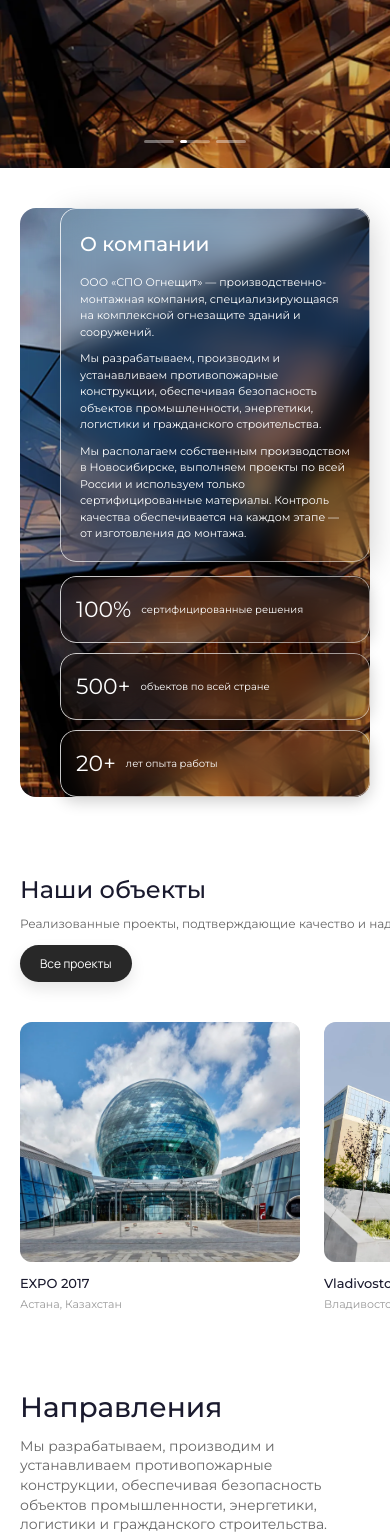
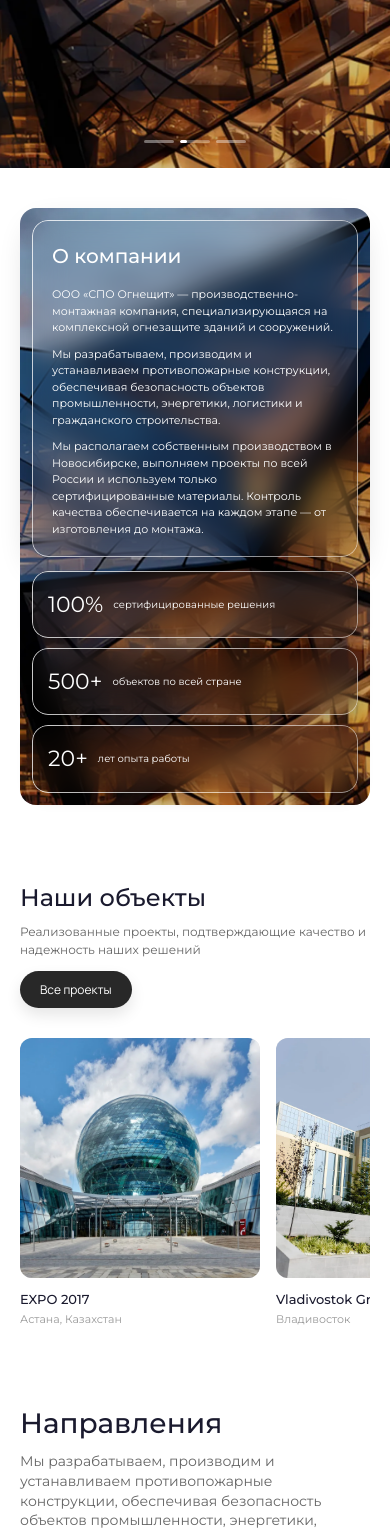
Before and after one commit to WWork777/ogneshit, a Next.js app: page / in a window 390 px wide. Shown: the part 432-1967 px from the top of the page. Built offline with nearby package versions, Linux system fonts and the light colour scheme.

Commit message:
Maybe last version

```diff
--- a/src/components/About/About.module.scss
+++ b/src/components/About/About.module.scss
@@ -22,14 +22,37 @@ $font: var(--font-montserrat);
 
 .container {
   margin: 0 auto;
-  padding: 0;
-  padding-left: 40px;
+  padding: 40px;
   position: relative;
   min-height: 750px;
   display: flex;
   align-items: center;
-  justify-content: flex-start;
+  justify-content: center;
   gap: 40px;
+  max-width: 1600px; // Ограничиваем максимальную ширину для больших экранов
+
+  // Ноутбуки (1200px - 1400px)
+  @media (min-width: 1201px) and (max-width: 1400px) {
+    padding: 40px 60px;
+  }
+
+  // Ноутбуки 1440px (1401px - 1600px)
+  @media (min-width: 1401px) and (max-width: 1600px) {
+    padding: 40px 70px;
+  }
+
+  // Большие ноутбуки (1600px - 1919px)
+  @media (min-width: 1601px) and (max-width: 1919px) {
+    padding: 40px 80px;
+  }
+
+  // Обычные ПК (1920px+)
+  @media (min-width: 1920px) {
+    padding: 40px 40px 40px 40px;
+    padding-left: 40px; // Возвращаем карточки к левой части
+    justify-content: flex-start; // Возвращаем карточки к левой части
+    max-width: none; // Убираем ограничение ширины для больших экранов
+  }
 }
 
 .backgroundImage {
@@ -178,6 +201,40 @@ $font: var(--font-montserrat);
   font-family: $font;
   text-align: left;
   flex: 1;
+  word-wrap: break-word;
+  overflow-wrap: break-word;
+  white-space: normal;
+  min-width: 0; // Позволяет flex-элементу сжиматься меньше своего контента
+}
+
+// Ноутбуки 1440px (1401px - 1600px)
+@media (min-width: 1401px) and (max-width: 1600px) {
+  .container {
+    gap: 35px;
+  }
+
+  .contentCard {
+    padding: 50px;
+    max-width: 700px;
+  }
+
+  .stats {
+    max-width: 380px;
+    min-width: 260px;
+  }
+
+  .statCard {
+    padding: 28px;
+    gap: 18px;
+  }
+
+  .statNumber {
+    font-size: clamp(32px, 4vw, 40px);
+  }
+
+  .statText {
+    font-size: clamp(13px, 1.4vw, 15px);
+  }
 }
 
 // Планшеты ландшафт / маленькие ноутбуки (1024px - 1200px)
@@ -187,6 +244,7 @@ $font: var(--font-montserrat);
     gap: 24px;
     align-items: stretch;
     min-height: auto;
+    padding: 30px;
   }
 
   .contentCard {
@@ -235,6 +293,7 @@ $font: var(--font-montserrat);
     gap: 20px;
     align-items: stretch;
     min-height: auto;
+    padding: 24px;
   }
 
   .backgroundImage {
@@ -293,6 +352,7 @@ $font: var(--font-montserrat);
     gap: 18px;
     align-items: stretch;
     min-height: auto;
+    padding: 20px;
   }
 
   .backgroundImage {
@@ -358,6 +418,7 @@ $font: var(--font-montserrat);
     gap: 16px;
     align-items: stretch;
     min-height: auto;
+    padding: 16px;
   }
 
   .backgroundImage {
@@ -423,6 +484,7 @@ $font: var(--font-montserrat);
     gap: 14px;
     align-items: stretch;
     min-height: auto;
+    padding: 12px;
   }
 
   .backgroundImage {
--- a/src/components/Projects/Projects.jsx
+++ b/src/components/Projects/Projects.jsx
@@ -1,6 +1,6 @@
 'use client';
 
-import { useRef, useState } from 'react';
+import { useRef, useState, useEffect } from 'react';
 import { Swiper, SwiperSlide } from 'swiper/react';
 import { Navigation } from 'swiper/modules';
 import Image from 'next/image';
@@ -14,7 +14,34 @@ import 'swiper/css/navigation';
 export default function Projects() {
   const navigationPrevRef = useRef(null);
   const navigationNextRef = useRef(null);
+  const swiperInstanceRef = useRef(null);
   const [activeIndex, setActiveIndex] = useState(0);
+
+  // Дополнительная инициализация навигации после монтирования
+  useEffect(() => {
+    if (
+      swiperInstanceRef.current &&
+      navigationPrevRef.current &&
+      navigationNextRef.current
+    ) {
+      const swiper = swiperInstanceRef.current;
+      setTimeout(() => {
+        if (swiper && swiper.params && swiper.params.navigation) {
+          // @ts-ignore
+          swiper.params.navigation.prevEl = navigationPrevRef.current;
+          // @ts-ignore
+          swiper.params.navigation.nextEl = navigationNextRef.current;
+          if (
+            swiper.navigation &&
+            typeof swiper.navigation.init === 'function'
+          ) {
+            swiper.navigation.init();
+            swiper.navigation.update();
+          }
+        }
+      }, 200);
+    }
+  }, []);
 
   const projects = [
     {
@@ -118,22 +145,64 @@ export default function Projects() {
         </div>
 
         <div className={styles.swiperSection}>
+          <div className={styles.swiperWrapper}>
             <Swiper
               modules={[Navigation]}
               spaceBetween={24}
               slidesPerView={'auto'}
+              slidesPerGroup={1}
               navigation={{
                 prevEl: navigationPrevRef.current,
                 nextEl: navigationNextRef.current,
               }}
+              allowTouchMove={true}
+              grabCursor={true}
+              touchEventsTarget={'container'}
+              breakpoints={{
+                0: {
+                  spaceBetween: 16,
+                },
+                480: {
+                  spaceBetween: 20,
+                },
+                768: {
+                  spaceBetween: 24,
+                },
+                1024: {
+                  spaceBetween: 24,
+                },
+                1280: {
+                  spaceBetween: 24,
+                },
+                1400: {
+                  spaceBetween: 24,
+                },
+                1600: {
+                  spaceBetween: 24,
+                },
+                1920: {
+                  spaceBetween: 24,
+                },
+              }}
               onSlideChange={(swiper) => setActiveIndex(swiper.activeIndex)}
-            onInit={(swiper) => {
+              onSwiper={(swiper) => {
+                swiperInstanceRef.current = swiper;
+                // Инициализируем навигацию после полной загрузки Swiper
+                setTimeout(() => {
+                  if (swiper && swiper.params && swiper.params.navigation) {
                     // @ts-ignore
                     swiper.params.navigation.prevEl = navigationPrevRef.current;
                     // @ts-ignore
                     swiper.params.navigation.nextEl = navigationNextRef.current;
+                    if (
+                      swiper.navigation &&
+                      typeof swiper.navigation.init === 'function'
+                    ) {
                       swiper.navigation.init();
                       swiper.navigation.update();
+                    }
+                  }
+                }, 100);
               }}
               className={styles.swiperContainer}
             >
@@ -161,6 +230,7 @@ export default function Projects() {
                 </SwiperSlide>
               ))}
             </Swiper>
+          </div>
 
           <div className={styles.navigation}>
             <button
--- a/src/components/Projects/Projects.module.scss
+++ b/src/components/Projects/Projects.module.scss
@@ -4,6 +4,7 @@ $font: var(--font-montserrat);
   padding: 120px 10vw;
   background: white;
   overflow-x: hidden;
+  position: relative;
 
   // Планшеты
   @media (max-width: 1024px) {
@@ -25,7 +26,7 @@ $font: var(--font-montserrat);
   padding: 0;
   display: grid;
   grid-template-columns: 1fr 1.8fr;
-  gap: 100px;
+  gap: 60px;
   align-items: start;
   position: relative;
   width: 100%;
@@ -33,7 +34,7 @@ $font: var(--font-montserrat);
 
   @media (max-width: 1200px) {
     grid-template-columns: 1fr;
-    gap: 40px;
+    gap: 30px;
   }
 }
 
@@ -62,6 +63,56 @@ $font: var(--font-montserrat);
   width: 100%;
   display: flex;
   flex-direction: column;
+  gap: 20px;
+}
+
+.swiperWrapper {
+  width: 100%;
+  max-width: 1044px; // Ограничиваем видимую область для 3.7 карточек (270px * 3.7 + 24px * 2.7 = 1044px)
+  overflow: hidden;
+  position: relative;
+
+  // Очень большие экраны (1920px+): показываем 5 карточек
+  @media (min-width: 1920px) {
+    max-width: 1522px; // 290px * 5 + 24px * 4 = 1546px, округлим до 1522px
+  }
+
+  // Большие экраны (1600px-1919px): показываем 4.5 карточки
+  @media (min-width: 1600px) and (max-width: 1919px) {
+    max-width: 1377px; // 290px * 4.5 + 24px * 3.5 = 1377px
+  }
+
+  // Средние большие экраны (1400px-1599px): показываем 4 карточки
+  @media (min-width: 1400px) and (max-width: 1599px) {
+    max-width: 1232px; // 290px * 4 + 24px * 3 = 1232px
+  }
+
+  // Средние экраны (1280px-1399px): показываем 3.7 карточки
+  @media (min-width: 1280px) and (max-width: 1399px) {
+    max-width: 1044px; // 270px * 3.7 + 24px * 2.7 = 1044px
+  }
+
+  @media (max-width: 1279px) {
+    max-width: 970px; // 250px * 3.7 + 24px * 2.7 = 970px
+  }
+
+  @media (max-width: 1024px) {
+    max-width: 933px; // 240px * 3.7 + 24px * 2.7 = 933px
+  }
+
+  @media (max-width: 768px) {
+    max-width: calc(
+      100vw - 8vw
+    ); // Ограничиваем видимую область для частичного показа карточки
+    margin-right: calc(-10vw);
+    padding-right: 10vw;
+  }
+
+  @media (max-width: 480px) {
+    max-width: calc(
+      100vw - 40px
+    ); // На маленьких экранах учитываем padding секции
+  }
 }
 
 .title {
@@ -157,14 +208,28 @@ $font: var(--font-montserrat);
 .navigation {
   display: flex;
   gap: 12px;
-  margin-top: 30px;
-  align-self: flex-end;
-  justify-content: flex-end;
+  align-self: center;
+  justify-content: center;
   width: 100%;
   z-index: 10;
   position: relative;
+  margin-left: 25%; // Сдвигаем правее от центра для больших экранов
 
-  @media (max-width: 768px) {
+  @media (min-width: 1921px) {
+    margin-left: 60%;
+  }
+
+  @media (min-width: 1401px) and (max-width: 1600px) {
+    margin-left: -5%;
+  }
+
+  // Адаптируем позиционирование для разных размеров экранов
+  @media (min-width: 1025px) and (max-width: 1400px) {
+    margin-left: 10%;
+  }
+
+  // Скрываем кнопки на всех мобильных и планшетных устройствах
+  @media (max-width: 1024px) {
     display: none;
   }
 }
@@ -208,6 +273,8 @@ $font: var(--font-montserrat);
 // Swiper контейнер
 .swiperContainer {
   width: 100%;
+  overflow: visible; // Позволяем карточкам выходить за границы для частичного показа
+  touch-action: pan-x pan-y; // Разрешаем горизонтальный и вертикальный свайп
 
   // Скрываем стандартные стрелки Swiper
   .swiper-button-next,
@@ -223,7 +290,25 @@ $font: var(--font-montserrat);
   flex-shrink: 0;
   width: 270px !important; // Фиксированная ширина для slidesPerView: 'auto'
 
-  @media (max-width: 1280px) {
+  // Очень большие экраны: увеличиваем ширину карточек
+  @media (min-width: 1920px) {
+    width: 290px !important;
+  }
+
+  @media (min-width: 1600px) and (max-width: 1919px) {
+    width: 290px !important;
+  }
+
+  @media (min-width: 1400px) and (max-width: 1599px) {
+    width: 290px !important;
+  }
+
+  // Средние экраны
+  @media (min-width: 1280px) and (max-width: 1399px) {
+    width: 270px !important;
+  }
+
+  @media (max-width: 1279px) {
     width: 250px !important;
   }
 
@@ -231,12 +316,21 @@ $font: var(--font-montserrat);
     width: 240px !important;
   }
 
+  // Планшеты и мобильные
   @media (max-width: 768px) {
-    width: 300px !important; // Уменьшаем ширину слайдов на планшетах
+    width: 280px !important; // Ширина карточки на планшетах
+  }
+
+  @media (max-width: 640px) {
+    width: 260px !important; // Ширина карточки на средних мобильных
   }
 
   @media (max-width: 480px) {
-    width: 280px !important; // Еще меньше на мобильных
+    width: 240px !important; // Ширина карточки на маленьких мобильных
+  }
+
+  @media (max-width: 360px) {
+    width: 220px !important; // Ширина карточки на очень маленьких экранах
   }
 }
 
```
Also changed, not shown: 1 other file (tests, documents, lock files or other folders). Lines whose indentation alone changed are shown as unchanged.
